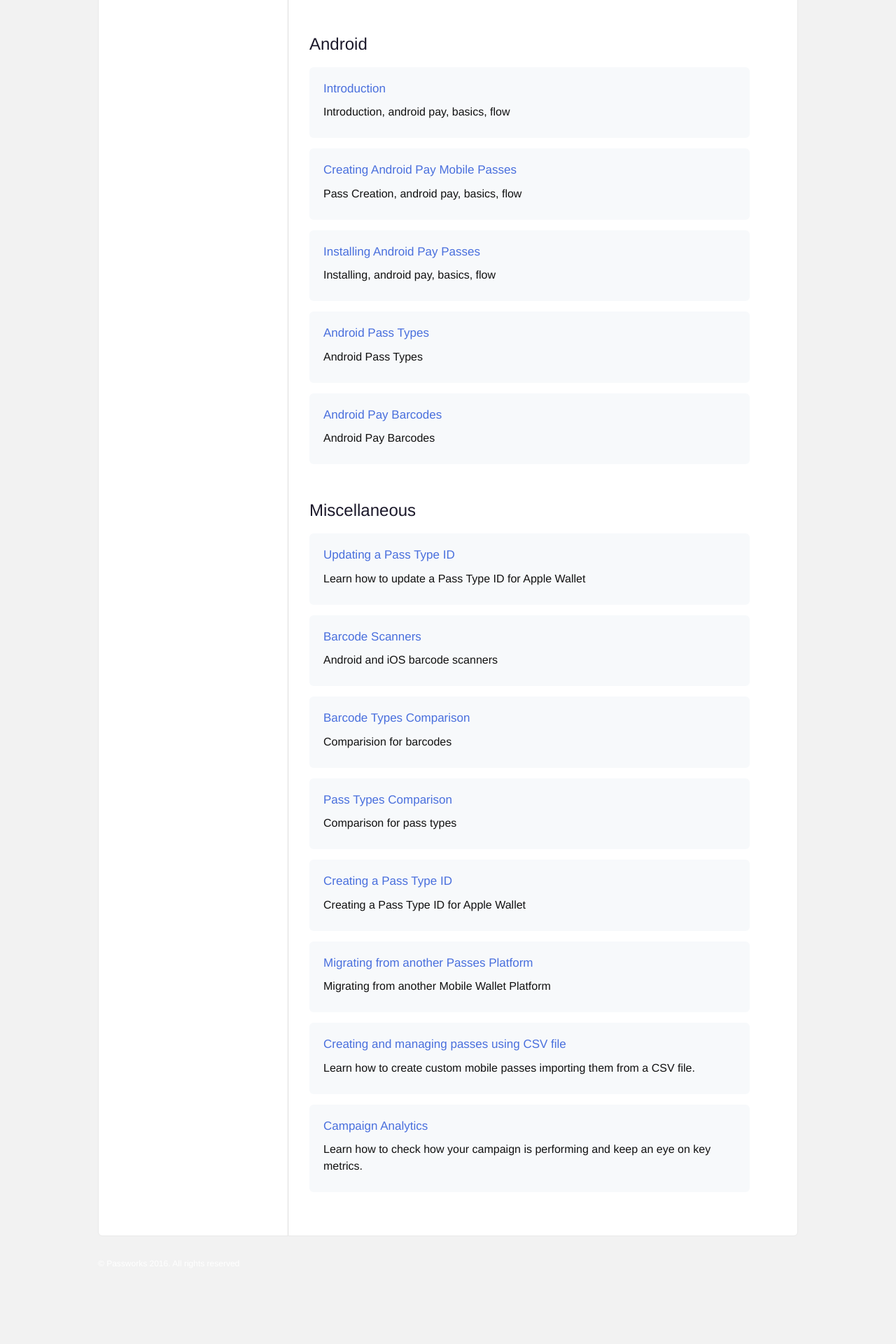
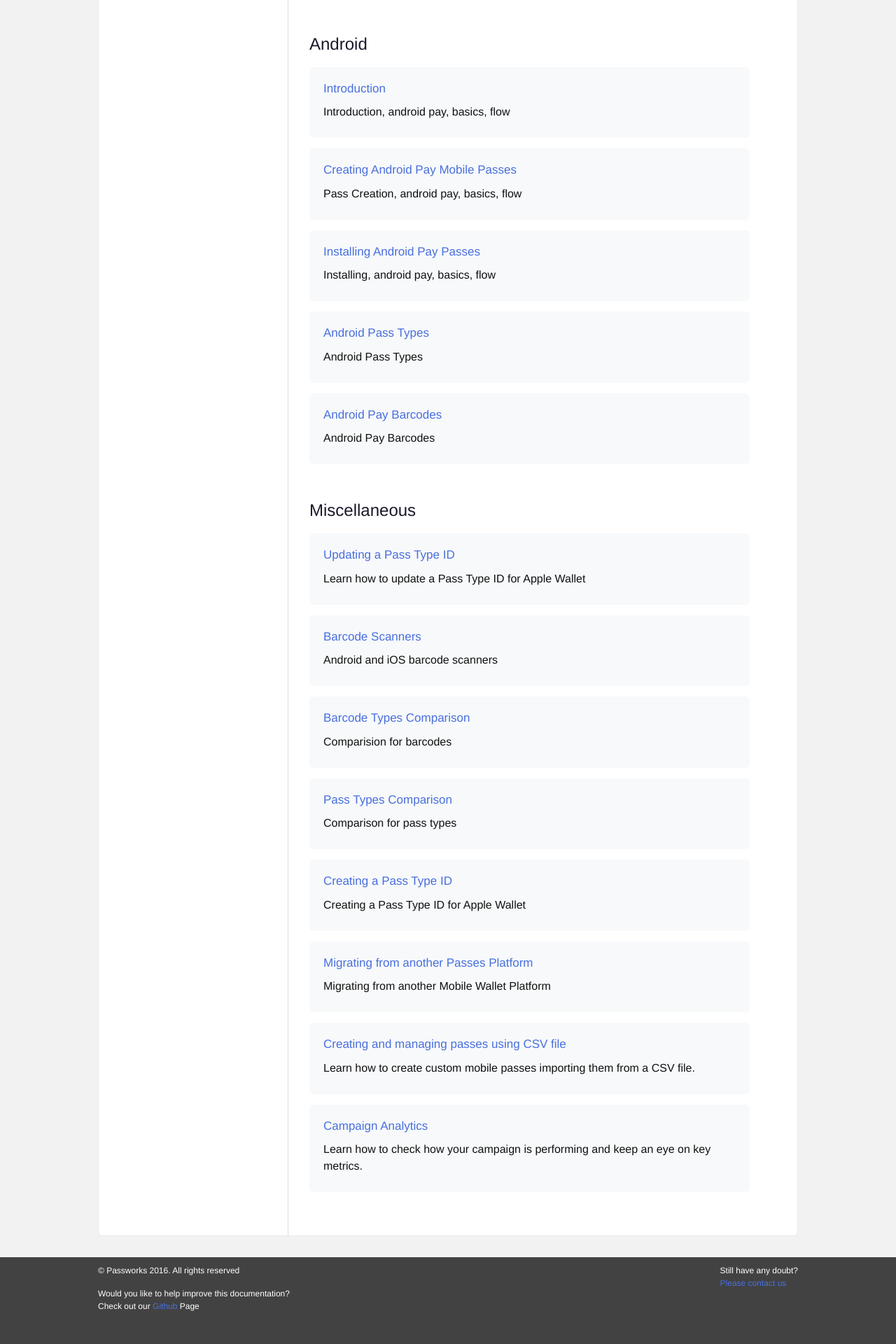
Before and after one commit to passworks/help-docs, a Jekyll site: the page built from index.md, in a window 1280 px wide. Shown: the part 1474-3394 px from the top of the page at 70% size. Built offline with Jekyll 4.4.1, drawn with Linux system fonts in a browser that asks for light colours; nearby versions of some CDN libraries; before the commit the page ends 3333 px from its top, so only the background shows below that.

Commit message:
Added contact information on the footer.

```diff
--- a/_includes/footer.html
+++ b/_includes/footer.html
@@ -1,7 +1,20 @@
 <footer class="site-footer">
 
   <div class="wrapper">
-    <p>&copy; Passworks 2016. All rights reserved</p>
+    <div class="left">
+      <p>&copy; Passworks 2016. All rights reserved</p>
+      <p>
+        Would you like to help improve this documentation?
+        <br>
+        Check out our <a href="https://github.com/passworks/help-docs" target="_blank">Github</a>
+        Page
+      </p>
+    </div>
+    <div class="right">
+      Still have any doubt?
+      <br>
+      <a href="http://passworks.io/contact-us" target="_blank">Please contact us</a>
+    </div>
   </div>
 
 </footer>
--- a/_sass/_footer.scss
+++ b/_sass/_footer.scss
@@ -1,7 +1,14 @@
 .site-footer {
-  padding: 0 0 $spacing-unit;
+  padding: 10px 0 $spacing-unit;
   color: white;
   font-size: 12px;
+  background-color: #424242;
+  .left {
+    float: left;
+  }
+  .right {
+    float: right;
+  }
 }
 .footer-heading {
   font-size: 18px;
```
